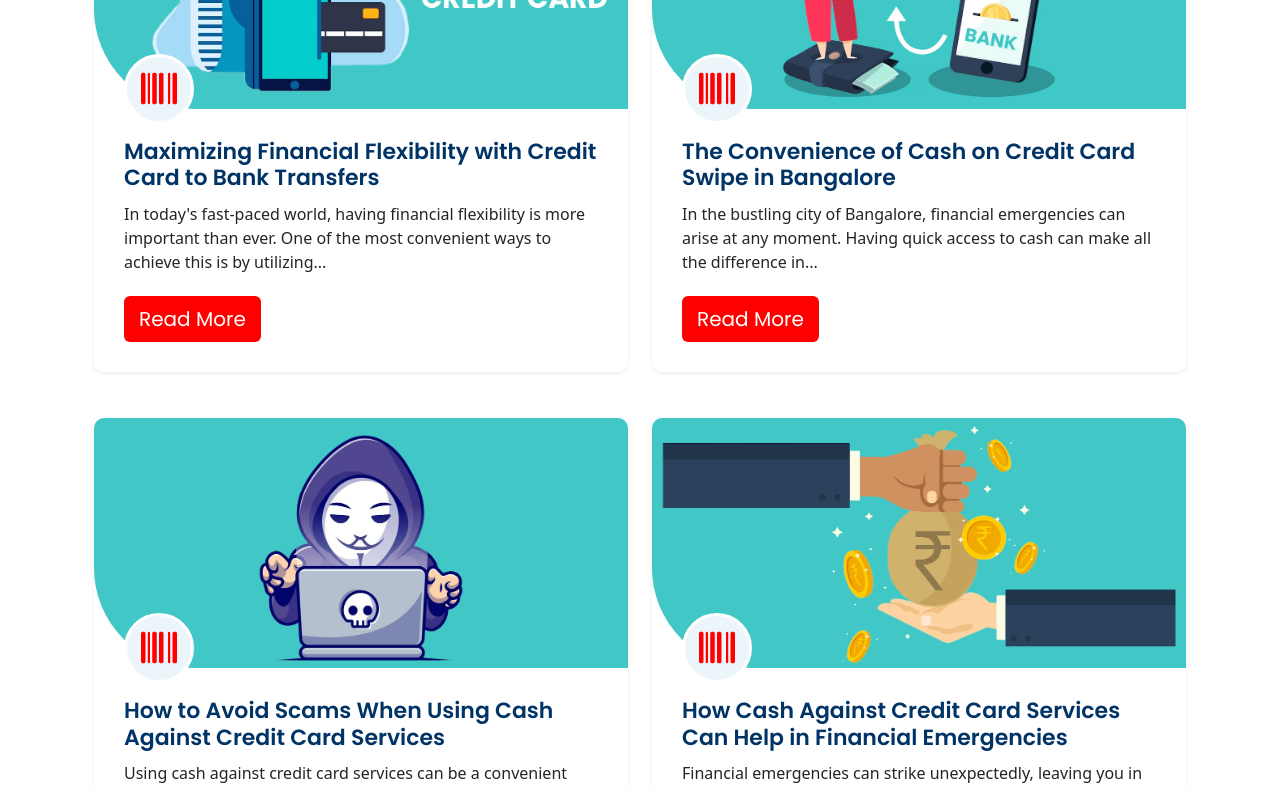
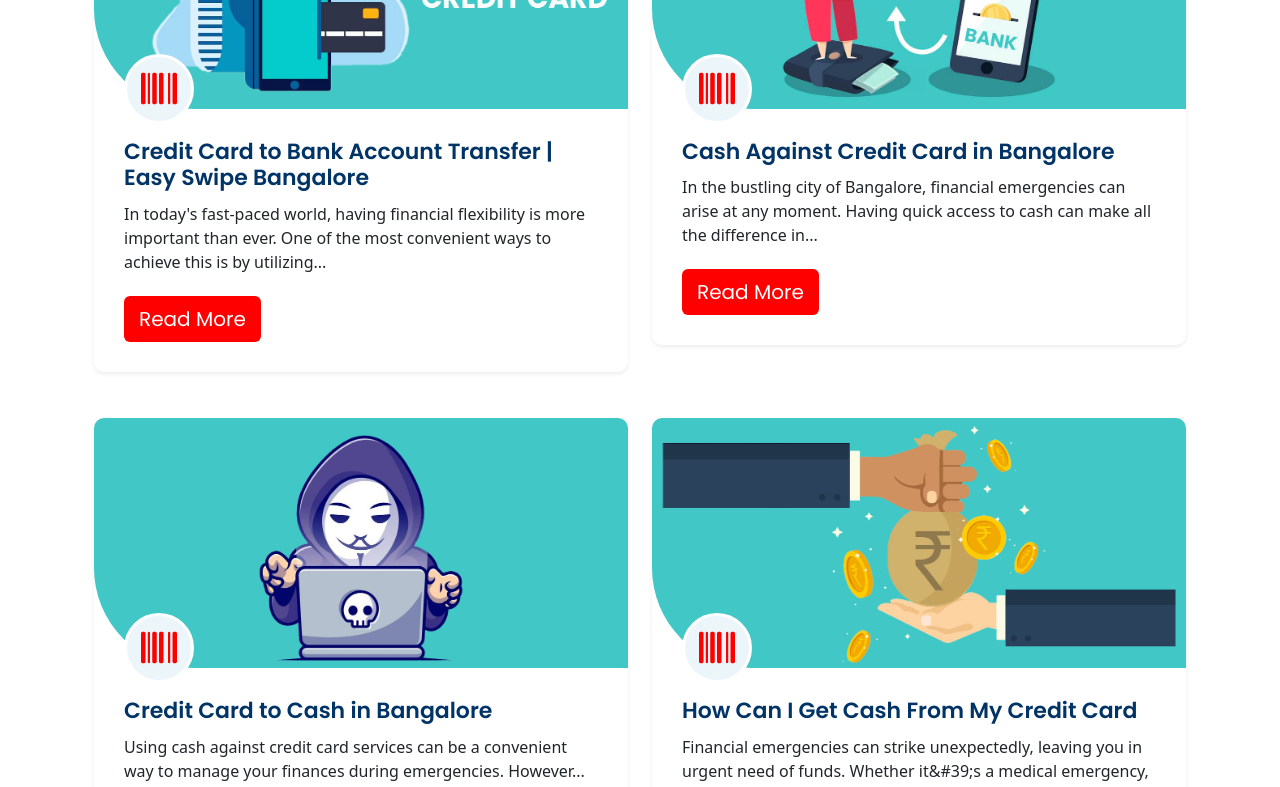
Before and after one commit to lokeshim/easy-swipe, a Next.js app: page /blog in a window 1280 px wide. Shown: the part 760-1547 px from the top of the page. Built offline with nearby package versions, Linux system fonts and the light colour scheme.

Commit message:
seo updates

```diff
--- a/data/posts.js
+++ b/data/posts.js
@@ -1,8 +1,10 @@
 // data/posts.js
 export const posts = [
     {
-      slug: 'maximizing-financial-flexibility',
-      title: 'Maximizing Financial Flexibility with Credit Card to Bank Transfers',
+      slug: 'credit-card-to-bank-account-transfer',
+      title: 'Credit Card to Bank Account Transfer | Easy Swipe Bangalore',
+      h1: 'Credit Card to Bank Account Transfer',
+      description:'Credit Card to Bank Account Transfer | Easy Swipe Bangalore',
       image: '/img/blog1.jpg',
       excerpt: 'In today\'s fast-paced world, having financial flexibility is more important than ever. One of the most convenient ways to achieve this is by utilizing...',
       content: `
@@ -33,7 +35,9 @@ export const posts = [
     },
     {
       slug: 'the-convenience-of-cash-on-credit-card-swipe-in-bangalore',
-      title: 'The Convenience of Cash on Credit Card Swipe in Bangalore',
+      title: 'Cash Against Credit Card in Bangalore',
+      h1: 'Cash Against Credit Card in Bangalore',
+      description:'Easy Swipe in Bangalore offers quick cash against your credit card. Fast, secure service to access funds easily and efficiently. Get cash when you need it most.',
       image: '/img/blog2.jpg',
       excerpt: 'In the bustling city of Bangalore, financial emergencies can arise at any moment. Having quick access to cash can make all the difference in...',
       content: `
@@ -56,7 +60,9 @@ export const posts = [
     },
     {
       slug: 'how-to-avoid-scams-when-using-cash-against-credit-card-services',
-      title: 'How to Avoid Scams When Using Cash Against Credit Card Services',
+      title: 'Credit Card to Cash in Bangalore',
+      h1: 'Credit Card to Cash in Bangalore',
+      description:'Easy Swipe in Bangalore provides a hassle-free way to convert your credit card to cash. Fast, secure, and convenient transactions to meet your financial needs.',
       image: '/img/blog3.jpg',
       excerpt: 'Using cash against credit card services can be a convenient way to manage your finances during emergencies. However...',
       content: `
@@ -83,7 +89,9 @@ export const posts = [
     },
     {
       slug: 'how-cash-against-credit-card-services-can-help-in-financial-emergencies',
-      title: 'How Cash Against Credit Card Services Can Help in Financial Emergencies',
+      title: 'How Can I Get Cash From My Credit Card',
+      h1: 'How Can I Get Cash From My Credit Card',
+      description:'Learn how to get cash from your credit card with Easy Swipe. Fast, secure, and easy solutions for accessing funds directly from your credit card. Discover more today!',
       image: '/img/blog4.jpg',
       excerpt: 'Financial emergencies can strike unexpectedly, leaving you in urgent need of funds. Whether it&#39;s a medical emergency, sudden car repair...',
       content: `<p>Financial emergencies can strike unexpectedly, leaving you in urgent need of funds. Whether it&#39;s a medical emergency, sudden car repair, or any unforeseen expense, having access to quick cash is crucial. This is where cash against credit card services come to the rescue. In this blog, we&#39;ll explore how these services can be a lifeline during financial emergencies and how you can utilize them effectively with Easy Swipe.</p>
--- a/pages/about.js
+++ b/pages/about.js
@@ -6,18 +6,18 @@ export default function About() {
     return (
         <>
             <Head>
-                <title>Cash On Credit Card Swipe In Bangalore | Get Cash From Credit Card</title>
+                <title>Cash On Credit Card Swipe In Bangalore | Credit Card to Cash</title>
                 <meta name="description" content="Get instant cash on credit card swipe in Bangalore with EasySwipe! Fast, secure cash services. Convenient solutions for all your financial needs" />
                 <meta name="robots" content="index, follow" />
                 <meta name="viewport" content="width=device-width, initial-scale=1" />
       <meta name="robots" content="index, follow" />
-      <link rel="canonical" href="https://www.easyswipe.in/about" />
+      <link rel="canonical" href="https://www.easyswipe.in/about/" />
             </Head>
             {/* About breadcrumb area start */}
             <section className="custom-header" style={{ background: "url('/img/About-Us-header.jpg')" }}>
             </section>
             {/* About breadcrumb area end */}
-            <h1 className='d-none'>Your Reliable Source for Quick Cash Against Credit Cards in Bangalore</h1>
+            <h1 className='d-none'>Cash On Credit Card Swipe In Bangalore</h1>
             <section className="mb-4" style={{ marginTop: '-120px' }}>
                 <div className="container">
                     <div className="row d-flex align-content-center justify-content-center">
--- a/pages/blog/[slug]/index.js
+++ b/pages/blog/[slug]/index.js
@@ -33,8 +33,11 @@ const BlogPost = ({ post }) => {
     <>
         <Head>
             <title>{post.title}</title>
-            <meta name="description" content="Description of the home page" />
+            <meta name="description" content={post.description} />
+            <meta name="robots" content="index, follow" />
+            <link rel="canonical" href={`https://www.easyswipe.in/blogs/${post.slug}`} />
         </Head>
+        <h1 className='d-none'>{post.h1} </h1>
         <section className="custom-header" style={{ background: "url('/img/blog-header.jpg')" }}></section>
         <section className="mb-4" style={{ marginTop: '-120px' }}>
             <div className="container">
--- a/pages/contact.js
+++ b/pages/contact.js
@@ -23,7 +23,7 @@ export default function Contact() {
         <meta name="description" content="Effortlessly cash withdrawal from credit card in Bangalore with EasySwipe. Fast, secure, and convenient for all your cash needs. Explore today!" />
         <meta name="viewport" content="width=device-width, initial-scale=1" />
       <meta name="robots" content="index, follow" />
-      <link rel="canonical" href="https://www.easyswipe.in/contact" />
+      <link rel="canonical" href="https://www.easyswipe.in/contact/" />
       </Head>
       <h1 className='d-none'>Cash Withdrawal From Credit Card In Bangalore</h1>
       <section className="custom-header" style={{ background: "url('/img/contactus-header.jpg')" }}></section>
--- a/pages/mail.js
+++ b/pages/mail.js
@@ -76,8 +76,11 @@ b) Credit card last 4 digits ${formData.cardnumber}
     <>
       <Head>
         <title>Self Declaration | Easyswipe.in</title>
+        <meta name="description" content="With Easy Swipe, self-declaration is simple! Confirm your transaction securely and swiftly. Easy,transparent processing for all your credit card transactions." />
         <link href="https://cdn.jsdelivr.net/npm/tailwindcss@2.2.19/dist/tailwind.min.css" rel="stylesheet" />
         <link href="mail.css" rel="stylesheet" />
+        <meta name="robots" content="index, follow" />
+      <link rel="canonical" href="https://www.easyswipe.in/mail/" />
       </Head>
       <section className="bg-blue-50 py-5">
         <div className="container mx-auto px-4">
--- a/pages/service.js
+++ b/pages/service.js
@@ -8,7 +8,7 @@ export default function Service() {
                 <meta name="description" content="Send Money From Credit Card To Bank Account Free With Easyswipe. Simple, Secure, And No Fees—transfer Funds Effortlessly Today!" />
                 <meta name="viewport" content="width=device-width, initial-scale=1" />
       <meta name="robots" content="index, follow" />
-      <link rel="canonical" href="https://www.easyswipe.in/service" />
+      <link rel="canonical" href="https://www.easyswipe.in/service/" />
             </Head>
             <section className="custom-header" style={{ background: "url('/img/service-header-image.jpg')" }}></section>
             <h1 className='d-none'>Easy Swipe: Send Money From Credit Card To Bank Account Instantly</h1>
```
